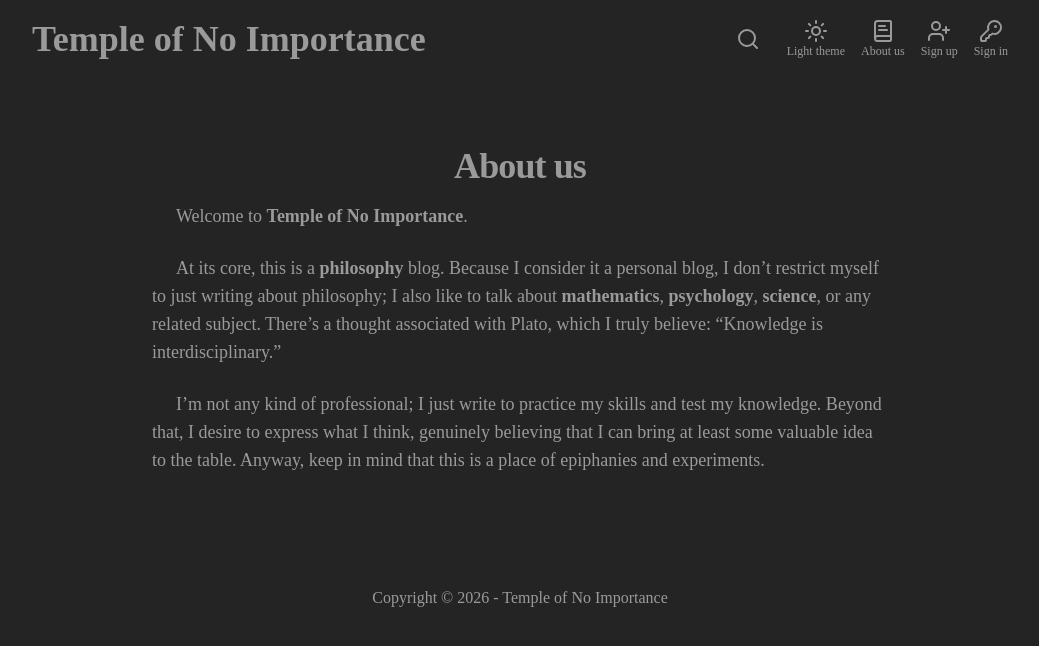
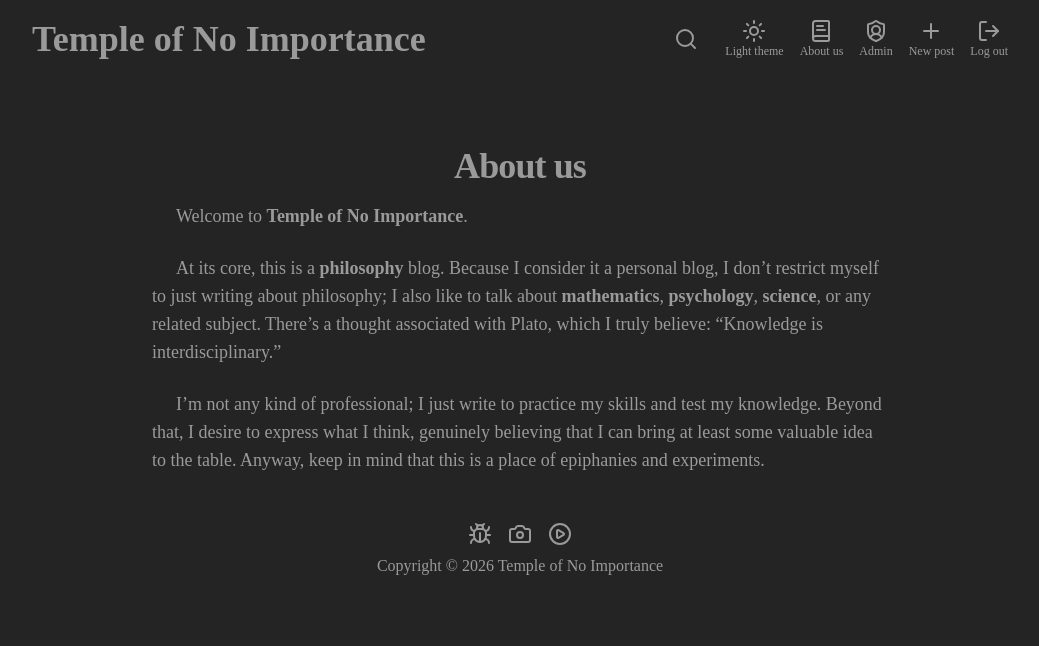
Before and after one commit to ThiagodePaula00/Temple-of-No-Importance, a Next.js app in the folder frontend/: page /about in a window 1280 px wide. Shown: the top 646 px of the page, without its empty margins (120-1159 px from the left). Built offline with nearby package versions, Linux system fonts and the light colour scheme.

Commit message:
feat:/style , update Footer with social links and styling, and start admin routs

```diff
--- a/frontend/src/app/not-found.tsx
+++ b/frontend/src/app/not-found.tsx
@@ -2,6 +2,6 @@ import ErrorMessage from "../components/ErrorMessage"
 
 export default function NotFoundPage() {
     return (
-            <ErrorMessage pageTitle="Page not found" contentTitle="404" content='Erro 404 - This page does not exist'/>
+            <ErrorMessage pageTitle="Page not found" contentTitle="404" content='Error 404 - This page does not exist'/>
     );
 }
--- a/frontend/src/components/Footer/index.tsx
+++ b/frontend/src/components/Footer/index.tsx
@@ -1,15 +1,77 @@
+import { BugIcon, BuildingComplexIcon, CameraIcon, CirclePlayIcon, StarIcon } from "lucide-react";
 import Link from "next/link";
 
 const currentYear = new Date().getFullYear();
 
 export function Footer() {
     return (
-        <footer className="py-16 text-center">
-            <p>
-                <span className="hover:text-(--muted-text-color)">
-                    Copyright &copy; {currentYear} - <Link href='/'>Temple of No Importance</Link>
-                </span>
+        <footer className="flex flex-col justify-center text-center pb-6">
+            <style dangerouslySetInnerHTML={{ __html: `
+                .social-item {
+                    position: relative;
+                }
+                .social-tooltip {
+                    position: absolute;
+                    bottom: 100%;
+                    left: 50%;
+                    transform: translateX(-50%) translateY(10px) rotate(15deg);
+                    opacity: 0;
+                    pointer-events: none;
+                    transition: all 0.25s cubic-bezier(0.68, -0.55, 0.265, 1.55);
+                    background-color: var(--accent-color, #000);
+                    color: #fff;
+                    padding: 4px 10px;
+                    border-radius: 6px;
+                    font-size: 11px;
+                    white-space: nowrap;
+                    box-shadow: 0 4px 6px -1px rgba(0, 0, 0, 0.1);
+                    margin-bottom: 8px;
+                }
+                .social-item:hover .social-tooltip {
+                    transform: translateX(-50%) translateY(0px) rotate(0deg);
+                    opacity: 1;
+                }
+            `}} />
+
+            <p className="flex flex-row justify-center gap-4">
+
+                <Link
+                  className="social-item flex pb-2 cursor-pointer flex-col items-center border-0 bg-transparent p-0 text-xs font-normal text-inherit transition-colors hover:text-black"
+                  style={{ "--accent-color": "#24292e" } as React.CSSProperties}
+                  href="https://github.com/ThiagodePaula00"
+                  target="_blank"
+                  rel="noopener noreferrer"
+                  title="Github"
+                >
+                  <span className="social-tooltip">Github</span>
+                  <BugIcon aria-hidden="true" />
+                </Link>
+
+                <Link
+                  className="social-item flex pb-2 cursor-pointer flex-col items-center border-0 bg-transparent p-0 text-xs font-normal text-inherit transition-colors hover:bg-linear-to-tr hover:from-[#f9ce34] hover:via-[#ee2a7b] hover:to-[#6228d7] hover:bg-clip-text hover:text-transparent"
+                  style={{ "--accent-color": "#ee2a7b" } as React.CSSProperties}
+                  href="/"
+                  title="Instagram"
+                >
+                  <span className="social-tooltip">Instagram</span>
+                  <CameraIcon aria-hidden="true" className="hover:text-[#ee2a7b]" />
+                </Link>
+
+                <Link
+                  className="social-item flex pb-2 cursor-pointer flex-col items-center border-0 bg-transparent p-0 text-xs font-normal text-inherit transition-colors hover:text-red-600"
+                  style={{ "--accent-color": "#ff0000" } as React.CSSProperties}
+                  href="/"
+                  title="Youtube"
+                >
+                  <span className="social-tooltip">Youtube</span>
+                  <CirclePlayIcon aria-hidden="true" />
+                </Link>
             </p>
+
+            <span className="hover:text-(--muted-text-color)">
+                    Copyright © {currentYear}{" "}
+                <Link href="/">Temple of No Importance</Link>
+            </span>
         </footer>
     );
 }
--- a/frontend/src/components/Header/index.tsx
+++ b/frontend/src/components/Header/index.tsx
@@ -3,6 +3,9 @@
 import {
   BookTextIcon,
   KeyRoundIcon,
+  LogOutIcon,
+  PlusIcon,
+  ShieldUserIcon,
   UserPlusIcon,
 } from "lucide-react";
 import Link from "next/link";
@@ -60,22 +63,54 @@ export function Header() {
               <span>About us</span>
             </Link>
 
+            {/* restrained rout */}
             <Link
+              className="flex cursor-pointer flex-col items-center border-0 bg-transparent p-0 text-xs font-normal text-inherit transition-colors hover:text-(--muted-text-color)"
+              href="/admin"
+              title="Admin"
+            >
+              <ShieldUserIcon aria-hidden="true" />
+              <span>Admin</span>
+            </Link>
+
+            {/* {Temporaraly suspensed} */}
+            {/* <Link
               className="flex cursor-pointer flex-col items-center border-0 bg-transparent p-0 text-xs font-normal text-inherit transition-colors hover:text-(--muted-text-color)"
               href="/sign-up"
               title="Sign up"
             >
               <UserPlusIcon aria-hidden="true" />
               <span>Sign up</span>
-            </Link>
+            </Link> */}
 
-            <Link
+            {/* {Temporaraly suspensed} */}
+            {/* <Link
               className="flex cursor-pointer flex-col items-center border-0 bg-transparent p-0 text-xs font-normal text-inherit transition-colors hover:text-(--muted-text-color)"
               href="/sign-in"
               title="Sign in"
             >
               <KeyRoundIcon aria-hidden="true" />
               <span>Sign in</span>
+            </Link> */}
+
+            {/* restrained rout */}
+            <Link
+              className="flex cursor-pointer flex-col items-center border-0 bg-transparent p-0 text-xs font-normal text-inherit transition-colors hover:text-(--muted-text-color)"
+              href="/post/new"
+              title="New post"
+            >
+              <PlusIcon aria-hidden="true" />
+              <span>New post</span>
+            </Link>
+
+            {/* restrained rout */}
+            <Link
+              className="flex cursor-pointer flex-col items-center border-0 bg-transparent p-0 text-xs font-normal text-inherit transition-colors hover:text-(--muted-text-color)"
+              href="/logout"
+              title="Log out"
+            >
+              <LogOutIcon aria-hidden="true" />
+              <span>Log out</span>
             </Link>
           </div>
           <HeaderMenu />
```
